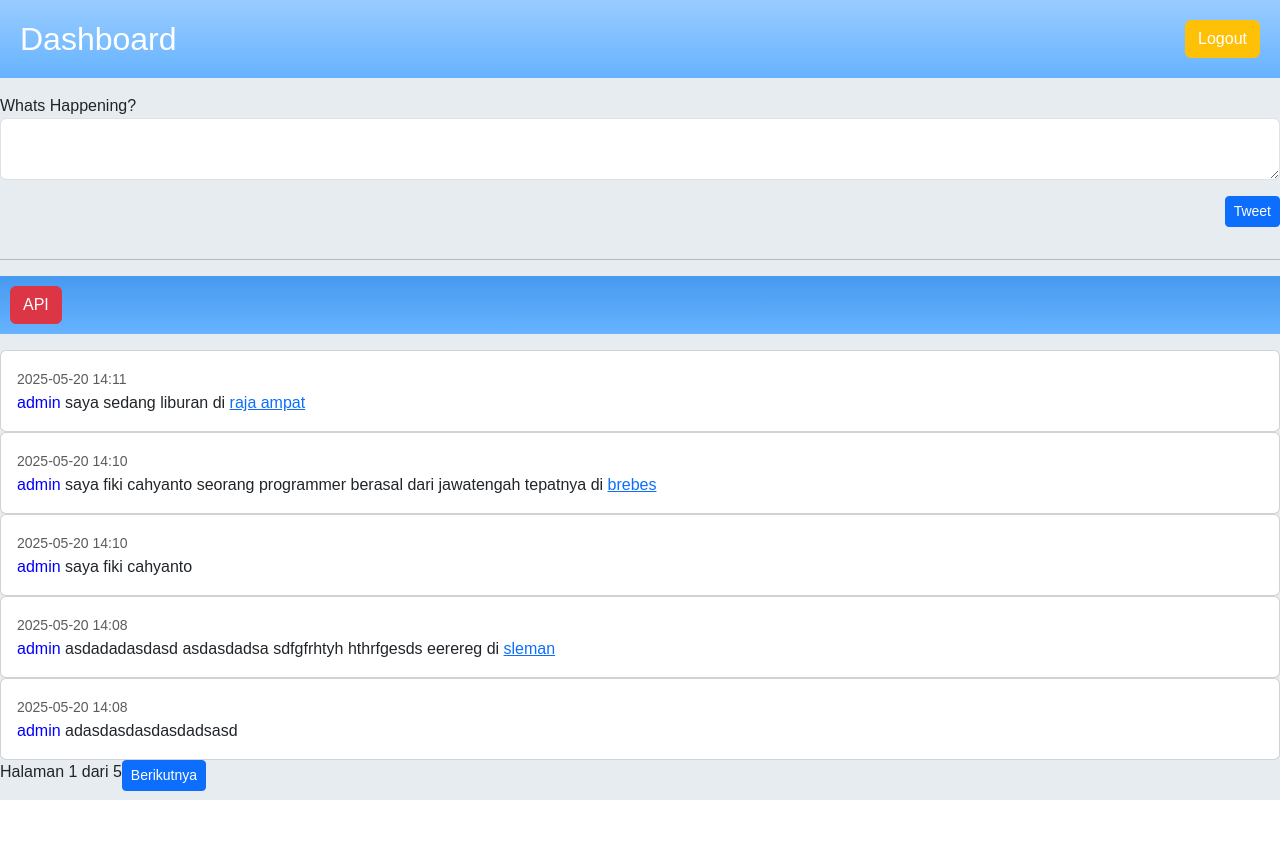
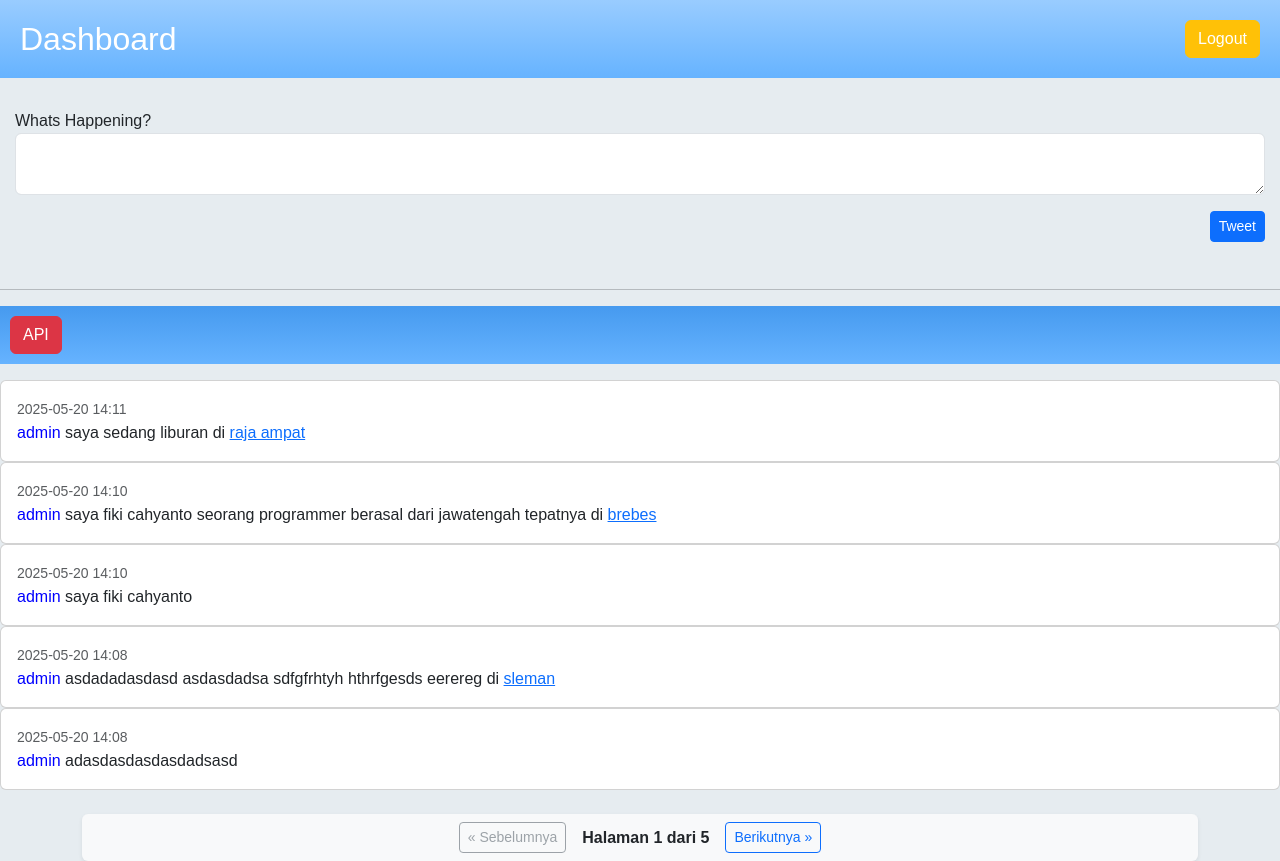
Before and after one commit to fikicahyanto/testcoding, a Django app: page /dashboard in a window 1280 px wide. Before the commit the page ends 800 px from the top, so only its background shows below. Run offline with Django 5.2, Linux system fonts and the light colour scheme; a user stored in the database is signed in; data comes from the database, SQL or seed files in the repository; some libraries are stand-ins or nearby versions.

Commit message:
update pagination

```diff
--- a/templates/dashboard_app/dashboard.html
+++ b/templates/dashboard_app/dashboard.html
@@ -31,6 +31,10 @@
     .twitter-header h2 a:hover {
       text-decoration: underline;
     }
+
+    .post{
+      padding:15px;
+    }
   </style>
 <body>
 
@@ -42,7 +46,7 @@
   <a href="/logout/" class="btn btn-warning">Logout</a>
 </div>
 
-<div class="mb-3">
+<div class="post mb-3">
   <form method="post">
     {% csrf_token %}
     {{ form.as_p }}
@@ -67,17 +71,32 @@
 {% endfor %}
 
 <!-- Pagination -->
-<div class="pagination">
-  {% if posts.has_previous %}
-    <a href="?page={{ posts.previous_page_number }}"> <button class="btn btn-primary btn-sm"> Sebelumnya </button> </a>
-  {% endif %}
+<div class="container mt-4">
+  <div class="d-flex justify-content-center align-items-center flex-wrap gap-3 py-2 px-3 bg-light rounded shadow-sm">
 
-  <span>  Halaman {{ posts.number }} dari {{ posts.paginator.num_pages }} </span>
+    {% if posts.has_previous %}
+      <a href="?page={{ posts.previous_page_number }}" class="btn btn-outline-primary btn-sm">
+        &laquo; Sebelumnya
+      </a>
+    {% else %}
+      <button class="btn btn-outline-secondary btn-sm" disabled>&laquo; Sebelumnya</button>
+    {% endif %}
 
-  {% if posts.has_next %}
-    <a href="?page={{ posts.next_page_number }}"><button class="btn btn-primary btn-sm"> Berikutnya </button> </a>
-  {% endif %}
+    <span class="fw-semibold text-dark">
+      Halaman <strong>{{ posts.number }}</strong> dari <strong>{{ posts.paginator.num_pages }}</strong>
+    </span>
+
+    {% if posts.has_next %}
+      <a href="?page={{ posts.next_page_number }}" class="btn btn-outline-primary btn-sm">
+        Berikutnya &raquo;
+      </a>
+    {% else %}
+      <button class="btn btn-outline-secondary btn-sm" disabled>Berikutnya &raquo;</button>
+    {% endif %}
+
+  </div>
 </div>
+
 {% endblock %}
 </body>
 </html>
```
